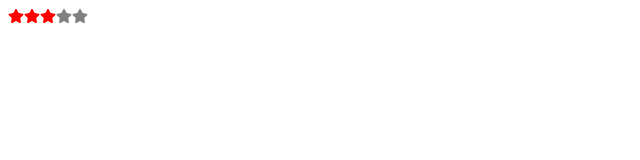
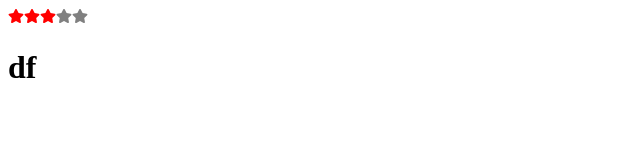
Before and after one commit to enot58/book_learn, a React (Create React App) app: page / in a window 1280 px wide. Shown: the top 160 px of the page, without its empty margins (0-640 px from the left). Built offline with nearby package versions, Linux system fonts and the light colour scheme.

Commit message:
Changes to be committed: 	modified:   src/App.js

```diff
--- a/src/App.js
+++ b/src/App.js
@@ -6,6 +6,7 @@ function App() {
   return (
     <div className="App">
       <StarRating/>
+      <h1>df</h1>
     </div>
   );
 }
```
